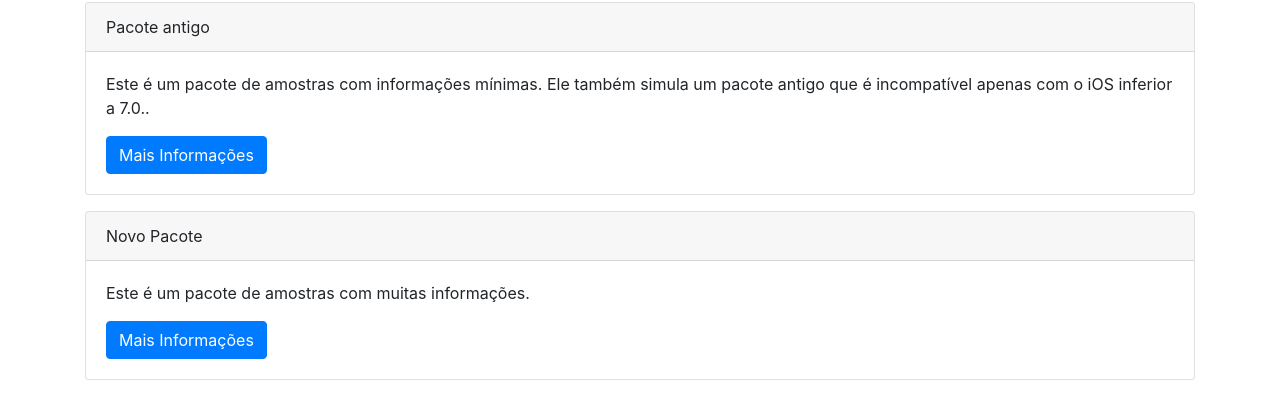
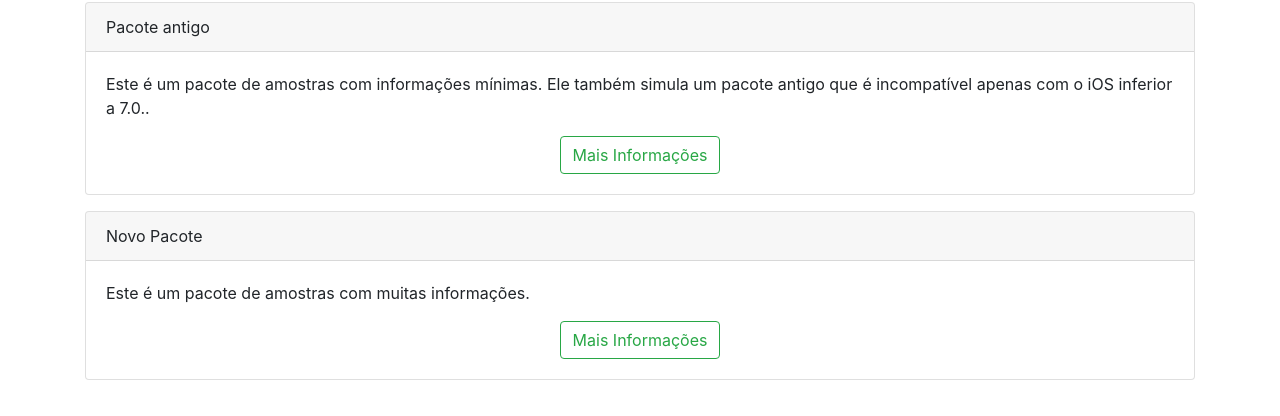
Before and after one commit to MuviKu/repositorio, a plain HTML site: page index.html in a window 1280 px wide. Shown: the part 318-734 px from the top of the page. Drawn offline with nearby package versions, Linux system fonts and the light colour scheme.

Commit message:
Update index.html

```diff
--- a/index.html
+++ b/index.html
@@ -38,7 +38,7 @@
 		</div>
 		<div class="card-body">
 		  <p class="card-text">Este é um pacote de amostras com informações mínimas. Ele também simula um pacote antigo que é incompatível apenas com o iOS inferior a 7.0..</p>
-			<a class="btn btn-xs btn-primary" href="depictions/?p=com.supermamon.oldpackage">Mais Informações</a>
+			<center><a class="btn btn-outline-success" href="depictions/?p=com.supermamon.oldpackage">Mais Informações</a></center>
 		</div>
 	</div>
 	<div class="card">
@@ -47,7 +47,7 @@
 		</div>
 		<div class="card-body">
 		  <p class="card-text">Este é um pacote de amostras com muitas informações.</p>
-		  <a class="btn btn-xs btn-primary" href="depictions/?p=com.supermamon.newpackage">Mais Informações</a>
+		  <center><a class="btn btn-outline-success" href="depictions/?p=com.supermamon.newpackage">Mais Informações</a></center>
 		</div>
 	</div>
 
```
